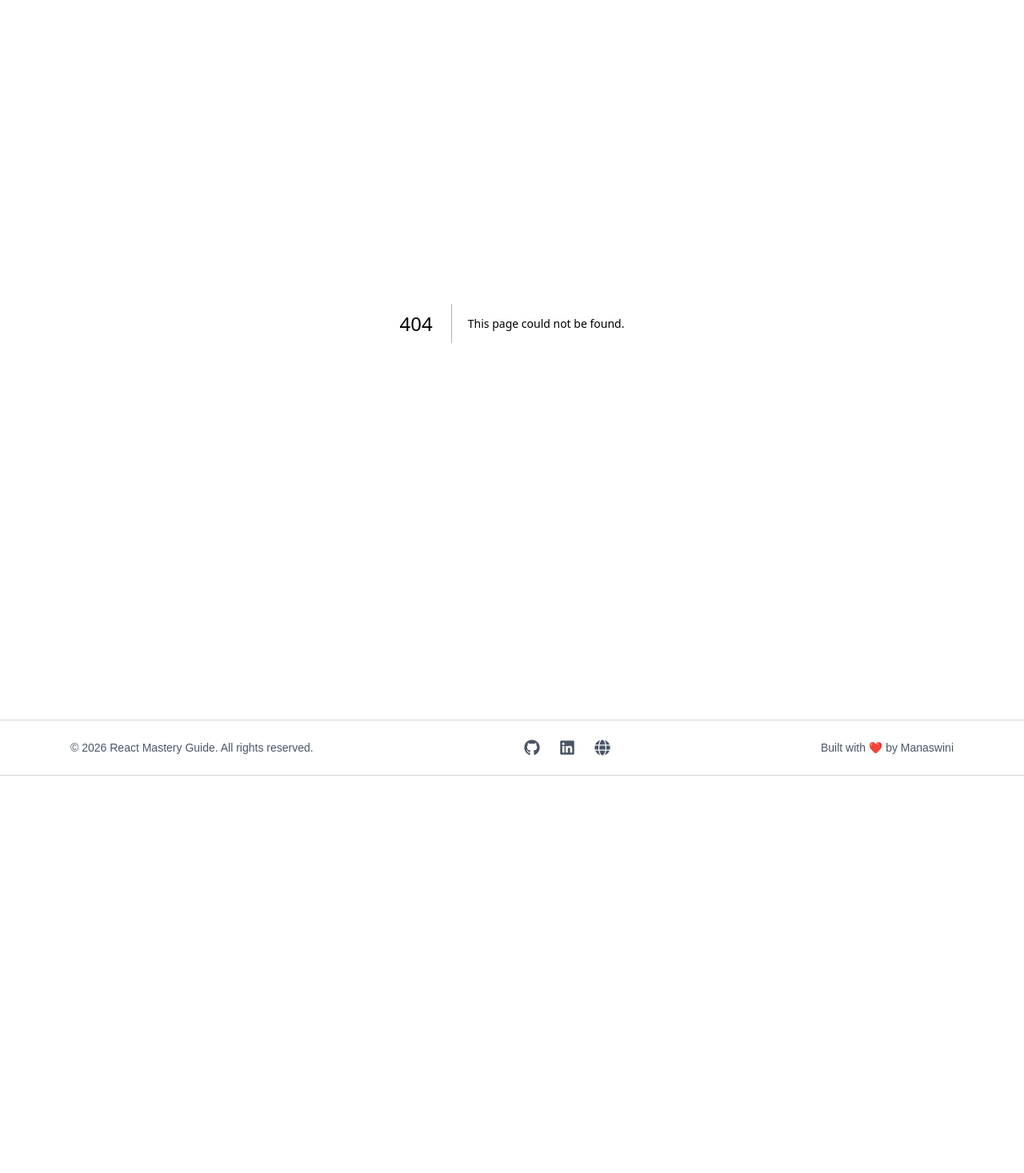
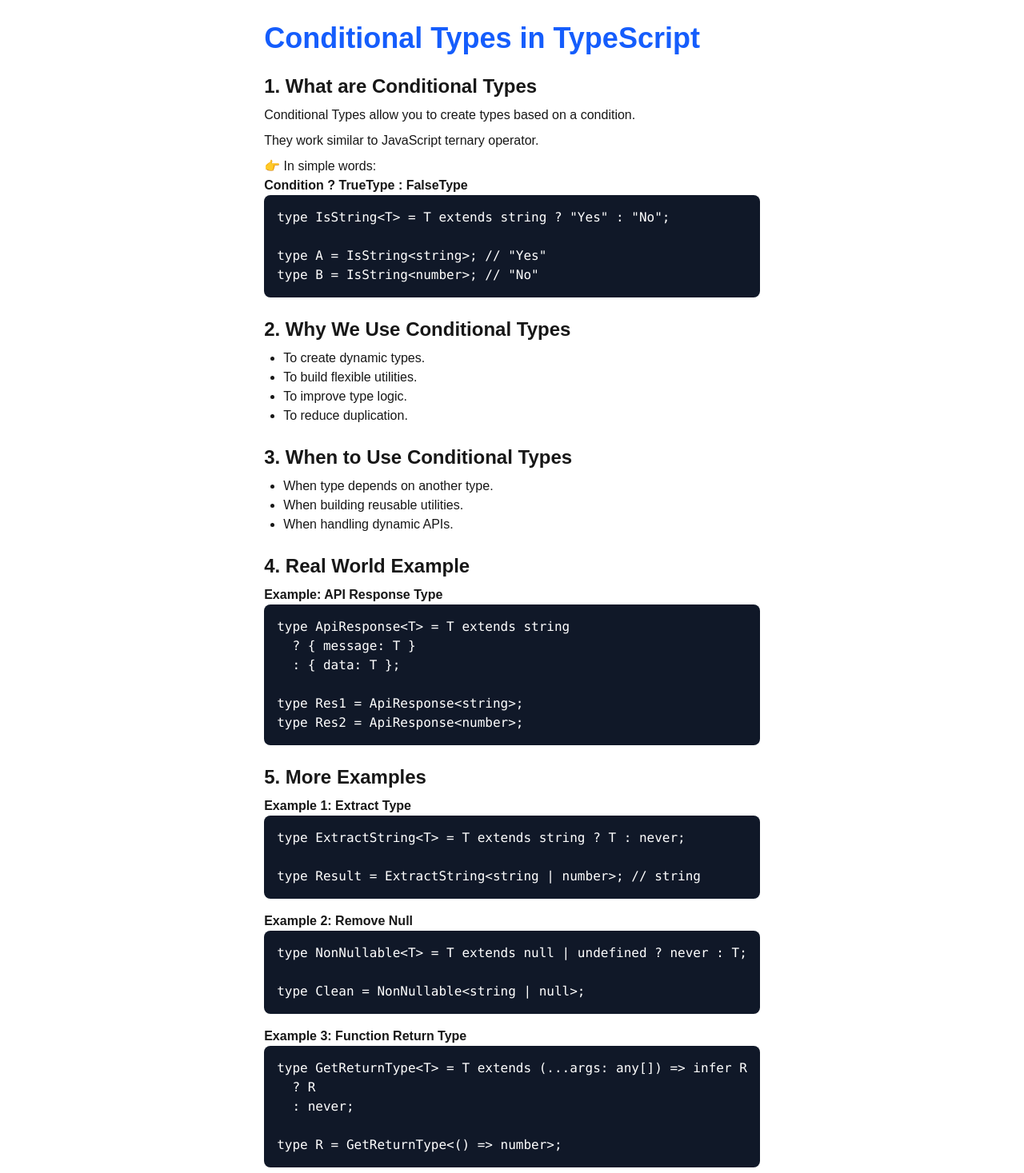
Before and after one commit to Monisasmal/Type-script-Concept, a Next.js app: page /concepts/ConditionalTypes in a window 1280 px wide. Before the commit this address had no page. Shown: the part 89-1556 px from the top of the page at 80% size. Before the commit the page ends 1059 px from the top, so only its background shows below. Built offline with nearby package versions, Linux system fonts and the light colour scheme.

Commit message:
first commit

```diff
--- /dev/null
+++ b/src/app/concepts/ConditionalTypes/page.tsx
@@ -0,0 +1,157 @@
+export default function ConditionalTypes() {
+  return (
+    <div className="max-w-5xl mx-auto p-6">
+
+      <h1 className="text-4xl font-bold text-blue-600 mb-6">
+        Conditional Types in TypeScript
+      </h1>
+
+      {/* 1. What */}
+      <section className="mb-6">
+        <h2 className="text-2xl font-semibold mb-2">
+          1. What are Conditional Types
+        </h2>
+
+        <p>
+          Conditional Types allow you to create types based on a condition.
+        </p>
+
+        <p className="mt-2">
+          They work similar to JavaScript ternary operator.
+        </p>
+
+        <p className="mt-2">
+          👉 In simple words:
+          <br />
+          <b>Condition ? TrueType : FalseType</b>
+        </p>
+
+        <pre className="bg-gray-900 text-white p-4 rounded-lg">
+{`type IsString<T> = T extends string ? "Yes" : "No";
+
+type A = IsString<string>; // "Yes"
+type B = IsString<number>; // "No"`}
+        </pre>
+
+      </section>
+
+      {/* 2. Why */}
+      <section className="mb-6">
+        <h2 className="text-2xl font-semibold mb-2">
+          2. Why We Use Conditional Types
+        </h2>
+
+        <ul className="list-disc ml-6">
+          <li>To create dynamic types.</li>
+          <li>To build flexible utilities.</li>
+          <li>To improve type logic.</li>
+          <li>To reduce duplication.</li>
+        </ul>
+
+      </section>
+
+      {/* 3. When */}
+      <section className="mb-6">
+        <h2 className="text-2xl font-semibold mb-2">
+          3. When to Use Conditional Types
+        </h2>
+
+        <ul className="list-disc ml-6">
+          <li>When type depends on another type.</li>
+          <li>When building reusable utilities.</li>
+          <li>When handling dynamic APIs.</li>
+        </ul>
+
+      </section>
+
+      {/* 4. Real World */}
+      <section className="mb-6">
+        <h2 className="text-2xl font-semibold mb-2">
+          4. Real World Example
+        </h2>
+
+        <p><b>Example: API Response Type</b></p>
+
+        <pre className="bg-gray-900 text-white p-4 rounded-lg">
+{`type ApiResponse<T> = T extends string
+  ? { message: T }
+  : { data: T };
+
+type Res1 = ApiResponse<string>;
+type Res2 = ApiResponse<number>;`}
+        </pre>
+
+      </section>
+
+      {/* 5. More Examples */}
+      <section className="mb-6">
+        <h2 className="text-2xl font-semibold mb-2">
+          5. More Examples
+        </h2>
+
+        <p><b>Example 1: Extract Type</b></p>
+
+        <pre className="bg-gray-900 text-white p-4 rounded-lg">
+{`type ExtractString<T> = T extends string ? T : never;
+
+type Result = ExtractString<string | number>; // string`}
+        </pre>
+
+        <p className="mt-4"><b>Example 2: Remove Null</b></p>
+
+        <pre className="bg-gray-900 text-white p-4 rounded-lg">
+{`type NonNullable<T> = T extends null | undefined ? never : T;
+
+type Clean = NonNullable<string | null>;`}
+        </pre>
+
+        <p className="mt-4"><b>Example 3: Function Return Type</b></p>
+
+        <pre className="bg-gray-900 text-white p-4 rounded-lg">
+{`type GetReturnType<T> = T extends (...args: any[]) => infer R
+  ? R
+  : never;
+
+type R = GetReturnType<() => number>;`}
+        </pre>
+
+        <p className="mt-4"><b>Example 4: Array Element Type</b></p>
+
+        <pre className="bg-gray-900 text-white p-4 rounded-lg">
+{`type ElementType<T> = T extends (infer U)[] ? U : T;
+
+type A = ElementType<number[]>; // number`}
+        </pre>
+
+        <p className="mt-4"><b>Example 5: Boolean Check</b></p>
+
+        <pre className="bg-gray-900 text-white p-4 rounded-lg">
+{`type IsNumber<T> = T extends number ? true : false;
+
+type Check1 = IsNumber<10>;`}
+        </pre>
+
+      </section>
+
+      {/* 6. Issue */}
+      <section>
+        <h2 className="text-2xl font-semibold mb-2">
+          6. If Not Used What Issue May Occur
+        </h2>
+
+        <ul className="list-disc ml-6">
+          <li>Static and rigid types.</li>
+          <li>Repeated code.</li>
+          <li>Less flexibility.</li>
+          <li>Difficult to handle dynamic data.</li>
+        </ul>
+
+        <p className="mt-2">
+          Conditional types make TypeScript powerful and dynamic.
+        </p>
+
+      </section>
+
+    </div>
+  );
+}
--- a/src/app/concepts/page.tsx
+++ b/src/app/concepts/page.tsx
@@ -48,6 +48,7 @@
      {name: "What is  Generics in TypeScript?", path:"/concepts/GenericsInTypeScript"},
      {name: "What are Generic Constraints?", path:"/concepts/GenericConstraints"},
      {name: "Mapped Types in TypeScript?", path:"/concepts/MappedTypes"},
+     {name: "Conditional Types in TypeScript?", path:"/concepts/ConditionalTypes"},
 ];
 
 export default function Concepts(){
```
